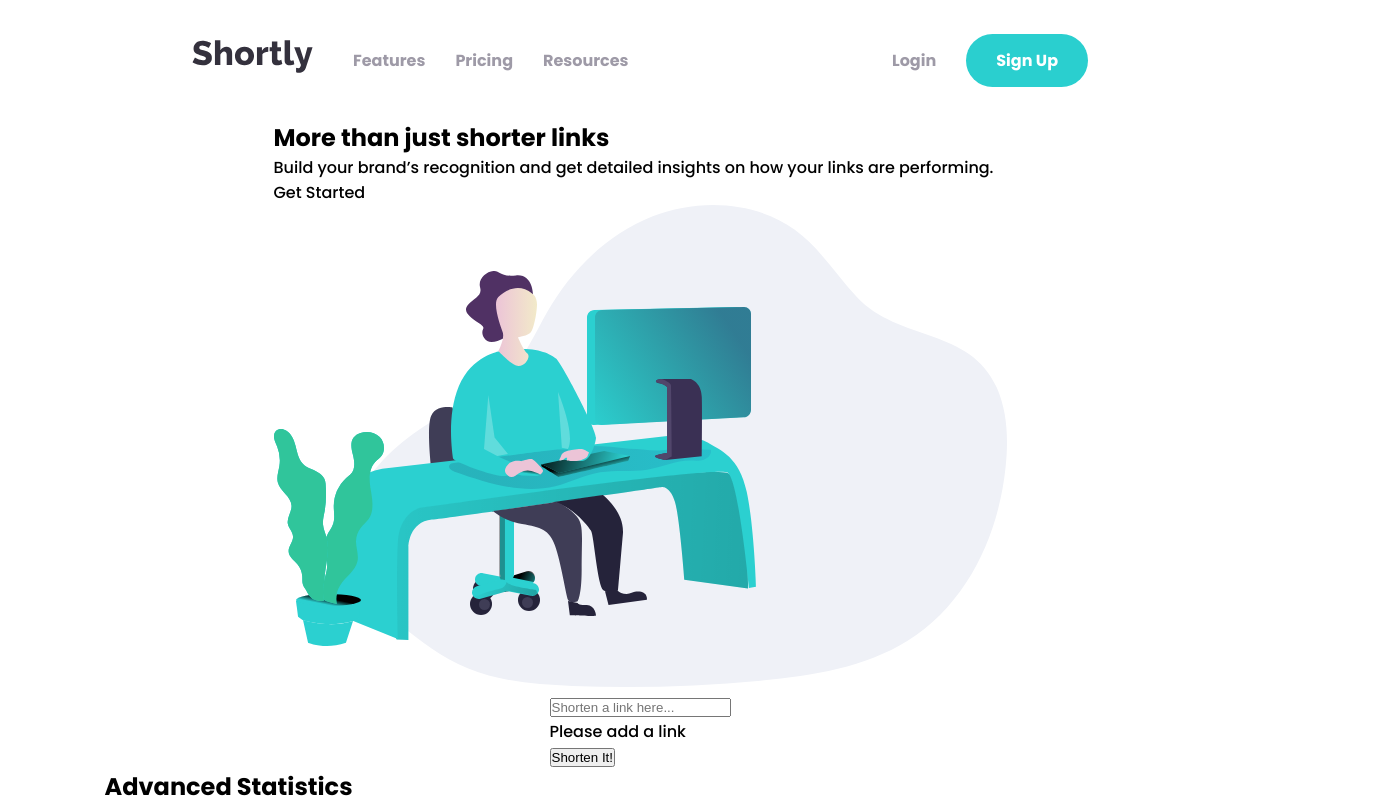
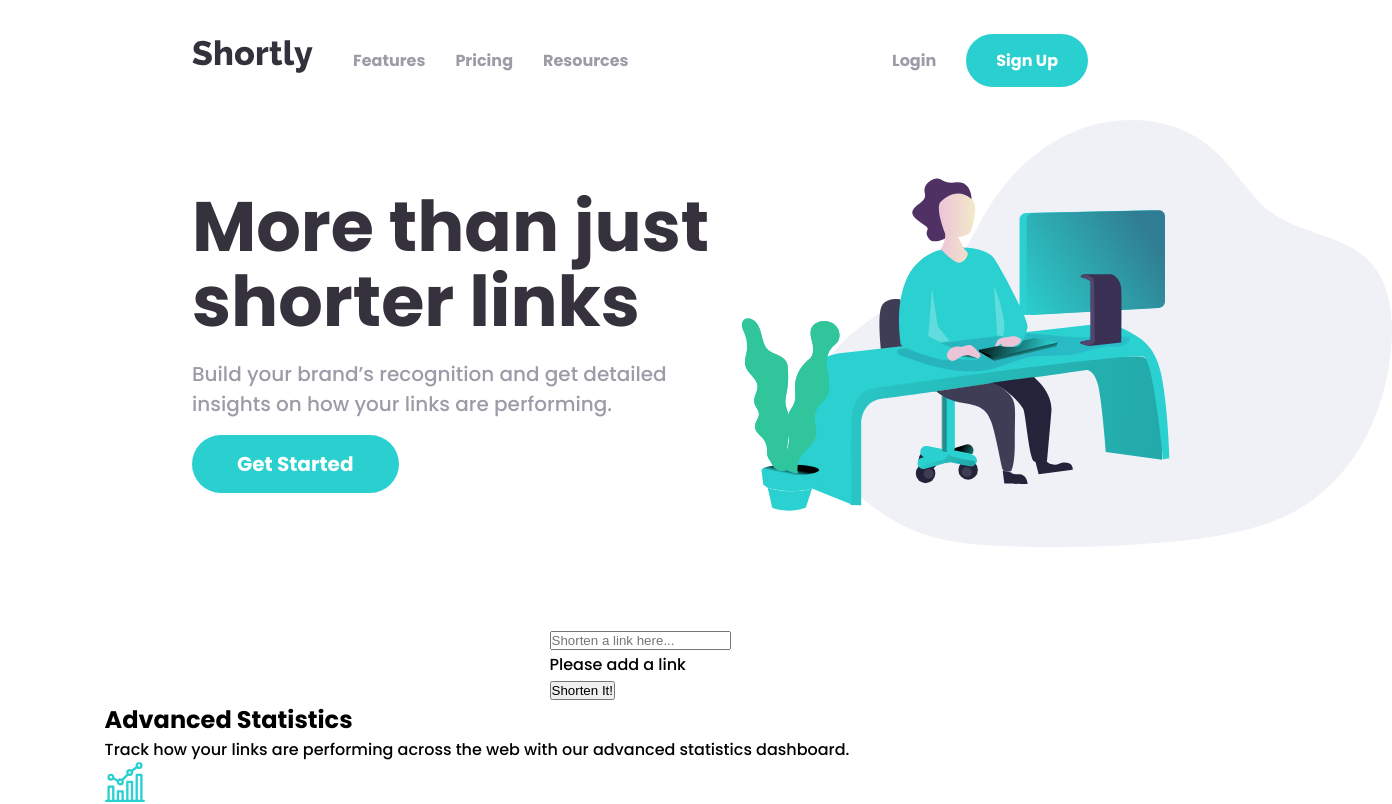
Before and after one commit to lkiryu/url-shortening-api-landing-page, a React (Create React App) app: page / in a window 1280 px wide. Shown: the top 804 px of the page, 1392 px wide, since content can reach past the window. Built offline with nearby package versions, Linux system fonts and the light colour scheme.

Commit message:
hero style add

```diff
--- /dev/null
+++ b/src/components/hero/hero.css
@@ -0,0 +1,40 @@
+.hero{
+    display: flex;
+    justify-content: space-between;
+    align-items: center;
+    width: 70vw;
+    margin-bottom: 80px;
+}
+
+.hero .title{
+    font-size: 70px;
+    color: hsl(255, 11%, 22%);
+    line-height: 75px;
+    margin-bottom: 20px;
+    width: 550px;
+}
+
+.hero .description{
+    color: hsl(257, 7%, 63%);
+    font-size: 20px;
+    width: 500px;
+    margin-bottom: 30px;
+}
+
+.hero a{
+    padding: 15px 45px;
+    background-color: hsl(180, 66%, 49%);
+    color: hsl(0, 0%, 100%);
+    font-weight: 700;
+    font-size: 20px;
+    border-radius: 30px;
+    transition: 0.3s ease-in;
+}
+
+.hero a:hover{
+    opacity: 70%;
+}
+
+.hero img{
+    width: 650px;
+}
--- a/src/components/hero/hero.js
+++ b/src/components/hero/hero.js
@@ -1,5 +1,7 @@
 import React from "react";
 import illustrationWorking from '../../images/illustration-working.svg'
+
+import './hero.css'
 
 const SectionHero = () => {
     return (
```
